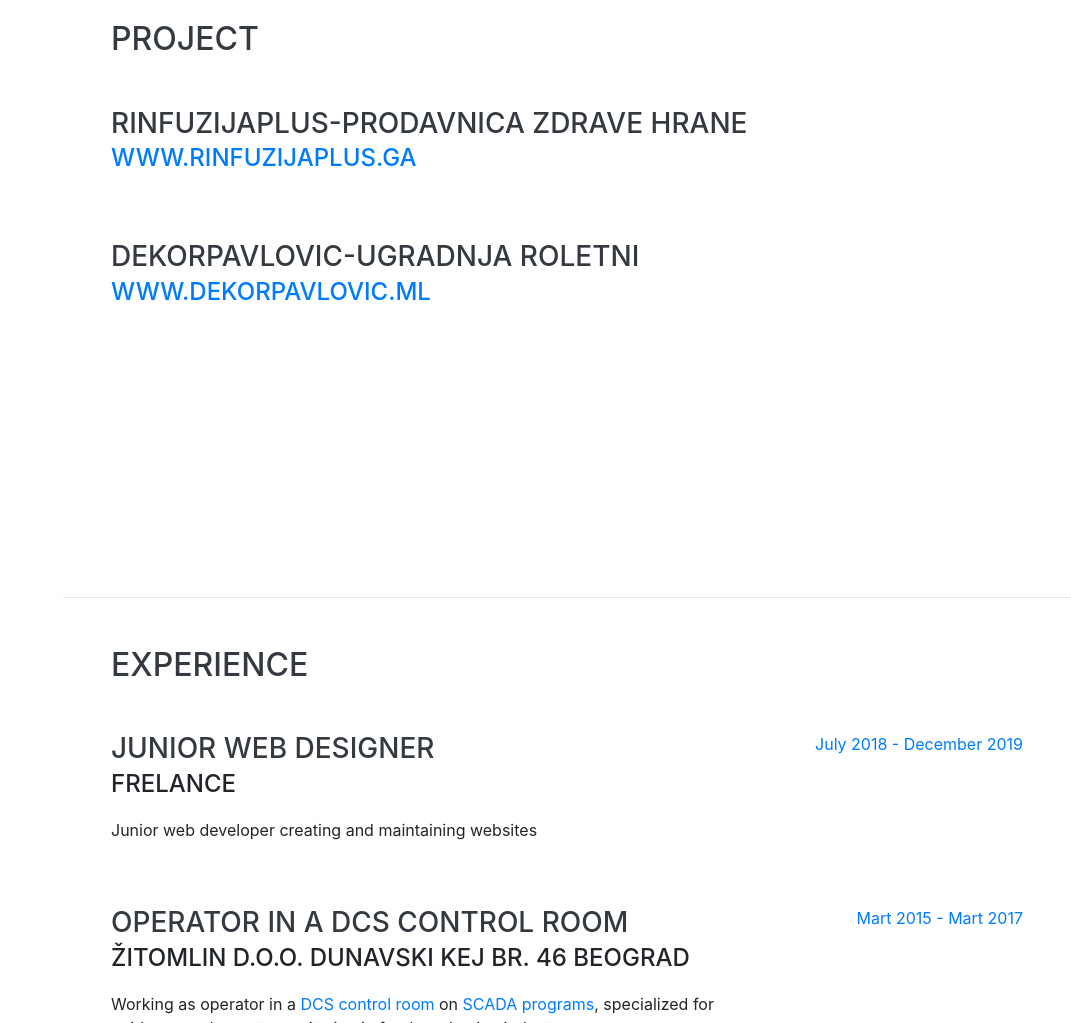
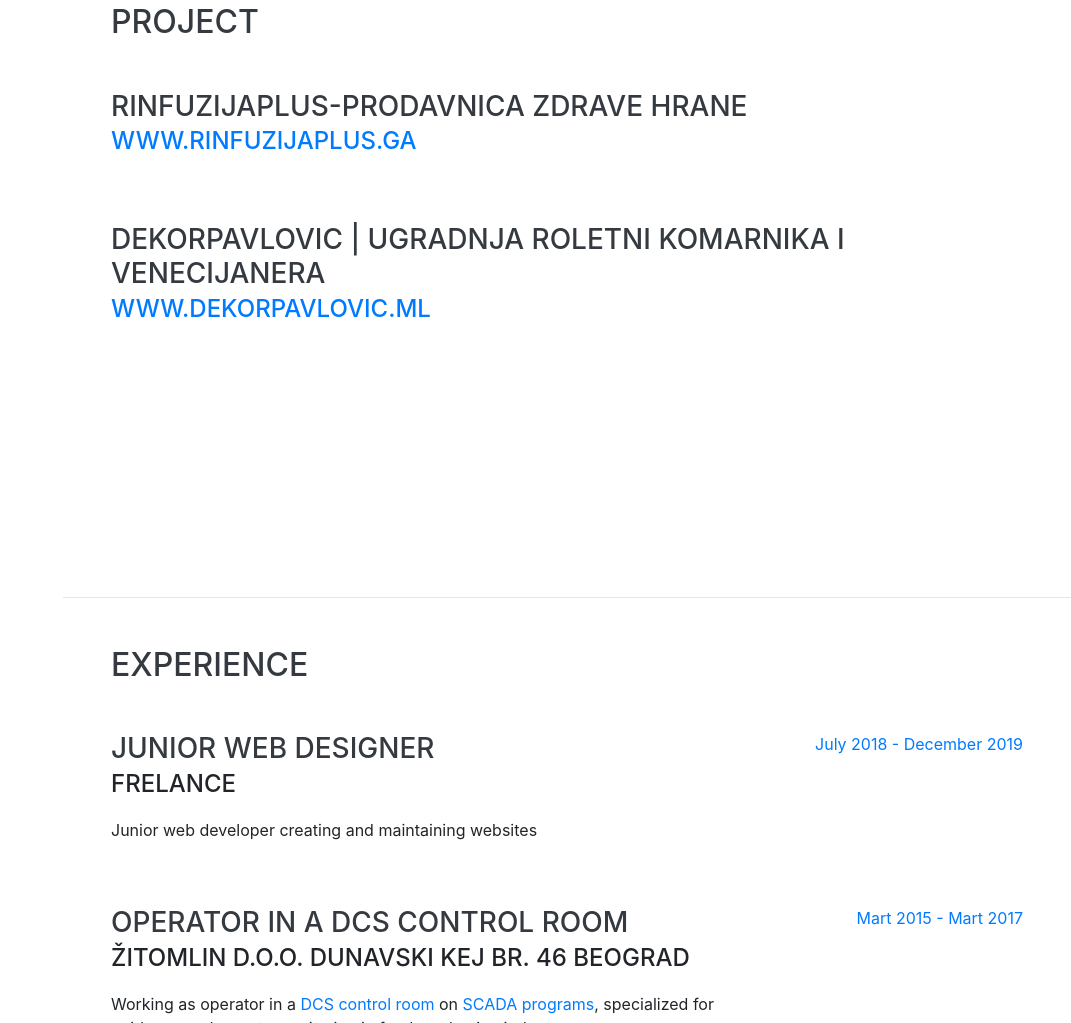
Before and after one commit to vladabog/resume, a website with bundled scripts: page index.html in a window 1280 px wide. Shown: the part 1004-2027 px from the top of the page, without its empty margins (209-1280 px from the left). Built offline with nearby package versions, Linux system fonts and the light colour scheme; a web font is replaced by a local one.

Commit message:
Update index.html

```diff
--- a/index.html
+++ b/index.html
@@ -134,7 +134,7 @@
         </div>
         <div class="resume-item d-flex flex-column flex-md-row justify-content-between mb-5">
           <div class="resume-content">
-            <h3 class="mb-0">Dekorpavlovic-ugradnja roletni</h3>
+            <h3 class="mb-0">Dekorpavlovic | ugradnja roletni komarnika i venecijanera</h3>
             <a href="http://www.dekorpavlovic.ml/">
               <div class="subheading mb-3">WWW.dekorpavlovic.ml</div>
             </a>
```
